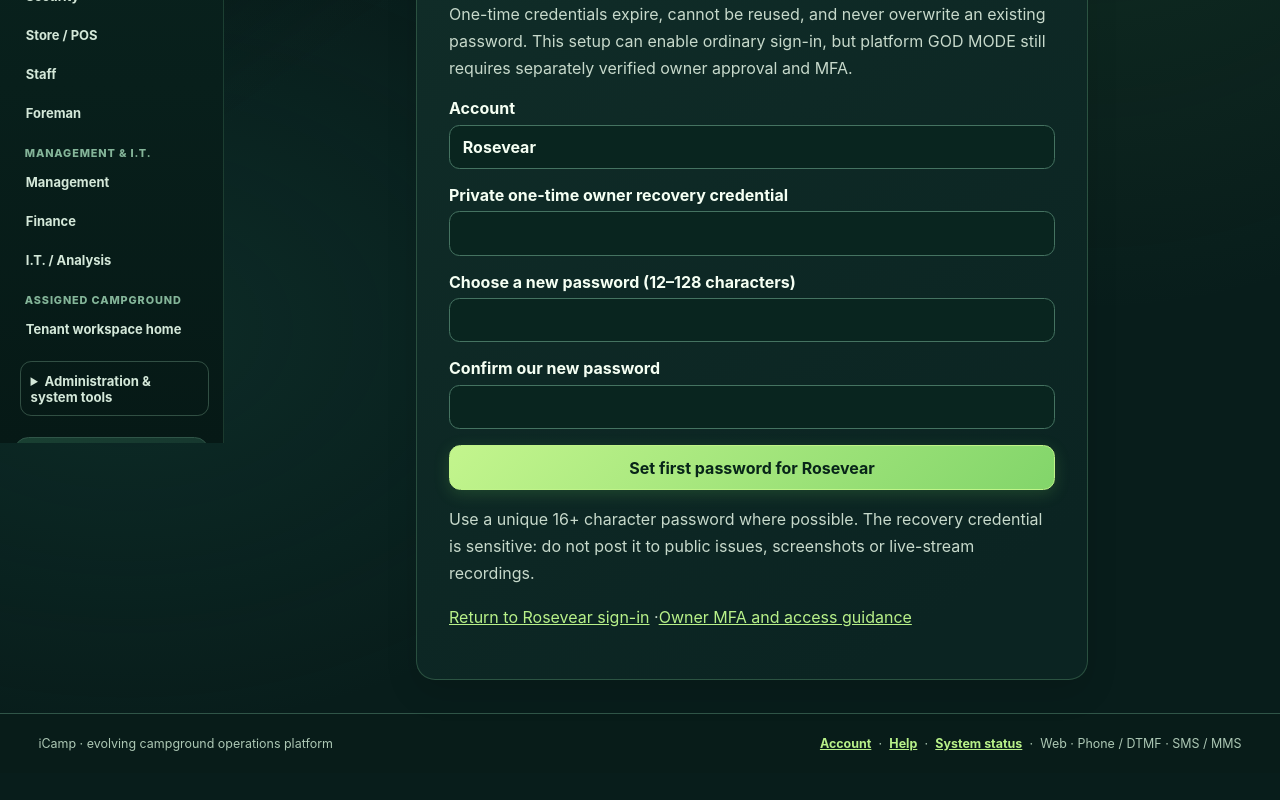
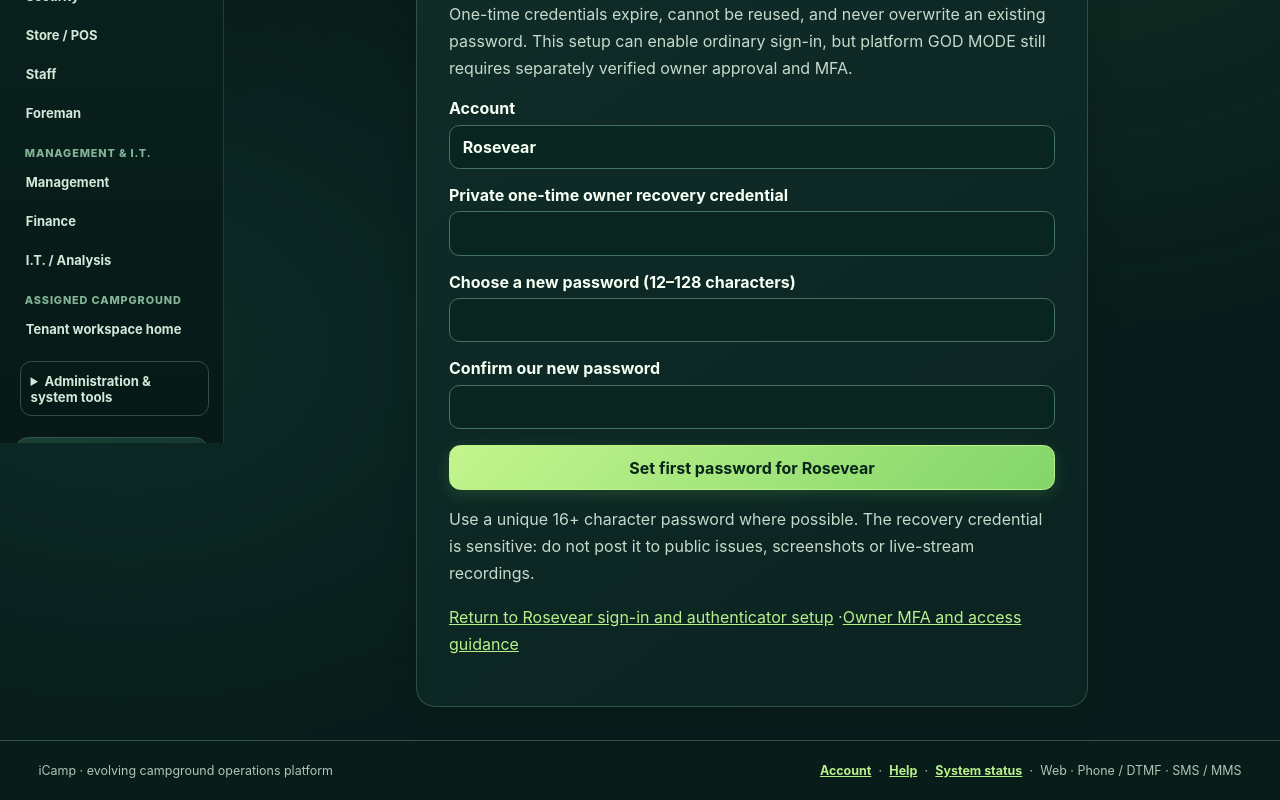
Before and after one commit to RosevearCreations/iCamp, a Next.js app: page /auth/owner-setup in a window 1280 px wide. Shown: the part 496-1296 px from the top of the page. Before the commit the page ends 1269 px from the top, so only its background shows below. Built offline with nearby package versions, Linux system fonts and the light colour scheme.

Commit message:
Build 273: guide Rosevear from verified one-time first password through independently protected MFA enrollment

```diff
--- a/app/auth/owner-setup/page.tsx
+++ b/app/auth/owner-setup/page.tsx
@@ -45,7 +45,7 @@ export default async function OwnerFirstPassword273({
    <p>Use a unique 16+ character password where possible. The recovery
     credential is sensitive: do not post it to public issues, screenshots
     or live-stream recordings.</p>
-   <p><Link href="/auth/login?next=%2Fsysop">Return to Rosevear sign-in</Link> ·
+   <p><Link href="/auth/login?next=%2Fauth%2Fmfa">Return to Rosevear sign-in and authenticator setup</Link> ·
     <Link href="/auth/owner-access">Owner MFA and access guidance</Link></p>
   </section></div></AppShell>;
 }
```
